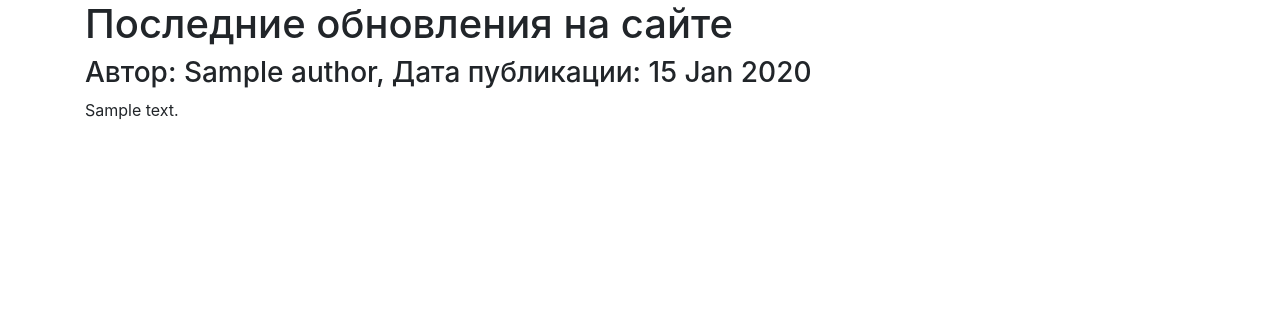
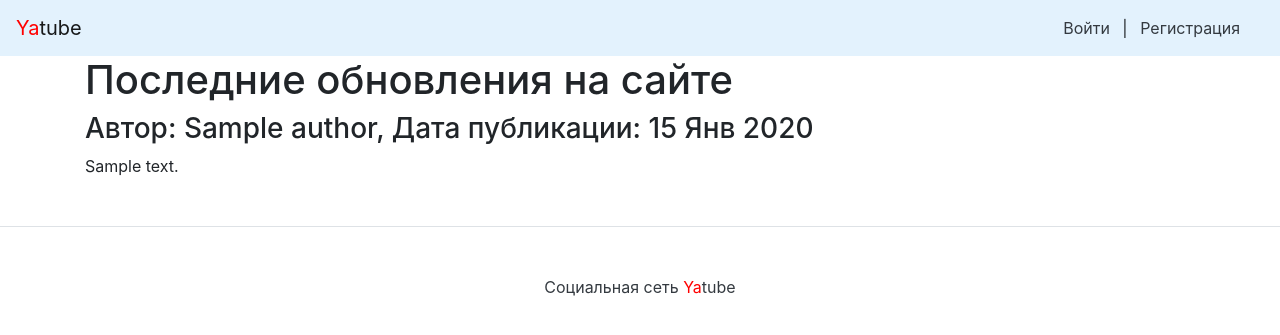
Before and after one commit to MeerimI/yatube, a Django app: template yatube/templates/index.html in a window 1280 px wide. Shown: the top 335 px of the page. Run offline with Django 3.2, Linux system fonts and the light colour scheme; the template is opened without the code that fills it: most values are stand-ins (such as "Sample title", 1, 10 or a date in 2020); some libraries are stand-ins or nearby versions.

Commit message:
added html files

```diff
--- a/yatube/templates/base.html
+++ b/yatube/templates/base.html
@@ -13,7 +13,7 @@
 </head>
 
 <body>
-
+    {% include 'nav.html' %}
     <main>
         <div class="container">
             <h1>{% block header %}The Last Social Media You'll Ever Need{% endblock %}</h1>
@@ -23,6 +23,8 @@
         </div>
     </main>
 
+    {% include 'footer.html' %}
+
 </body>
 
 </html>
--- /dev/null
+++ b/yatube/templates/footer.html
@@ -0,0 +1,3 @@
+<footer class="pt-4 my-md-5 pt-md-5 border-top">
+    <p class="m-0 text-dark text-center ">Социальная сеть <span style="color:red">Ya</span>tube </p>
+</footer>
--- /dev/null
+++ b/yatube/templates/nav.html
@@ -0,0 +1,13 @@
+<nav class="navbar navbar-light" style="background-color: #e3f2fd;">
+    <a class="navbar-brand" href="/"><span style="color:red">Ya</span>tube</a>
+    <nav class="my-2 my-md-0 mr-md-3">
+        {% if user.is_authenticated %}
+        Пользователь: {{ user.username }}.
+        <a class="p-2 text-dark" href="{% url 'password_change' %}">Изменить пароль</a>
+        <a class="p-2 text-dark" href="{% url 'logout' %}">Выйти</a>
+        {% else %}
+        <a class="p-2 text-dark" href="{% url 'login' %}">Войти</a> |
+        <a class="p-2 text-dark" href="{% url 'signup' %}">Регистрация</a>
+        {% endif %}
+    </nav>
+</nav>
--- a/yatube/yatube/settings.py
+++ b/yatube/yatube/settings.py
@@ -106,7 +106,7 @@ AUTH_PASSWORD_VALIDATORS = [
 # Internationalization
 # https://docs.djangoproject.com/en/2.2/topics/i18n/
 
-LANGUAGE_CODE = 'en-us'
+LANGUAGE_CODE = 'ru'
 
 TIME_ZONE = 'UTC'
 
```
Also changed, not shown: yatube/users/templates/signup.html (+39 -5 lines).
